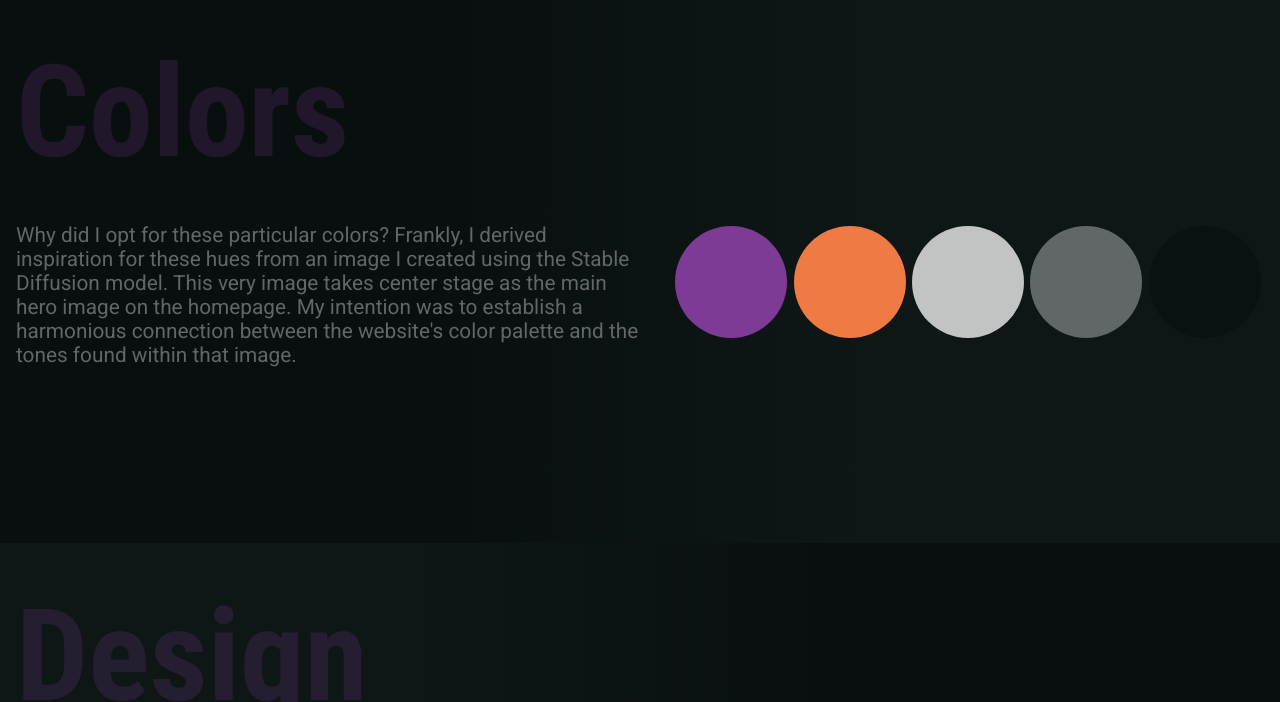
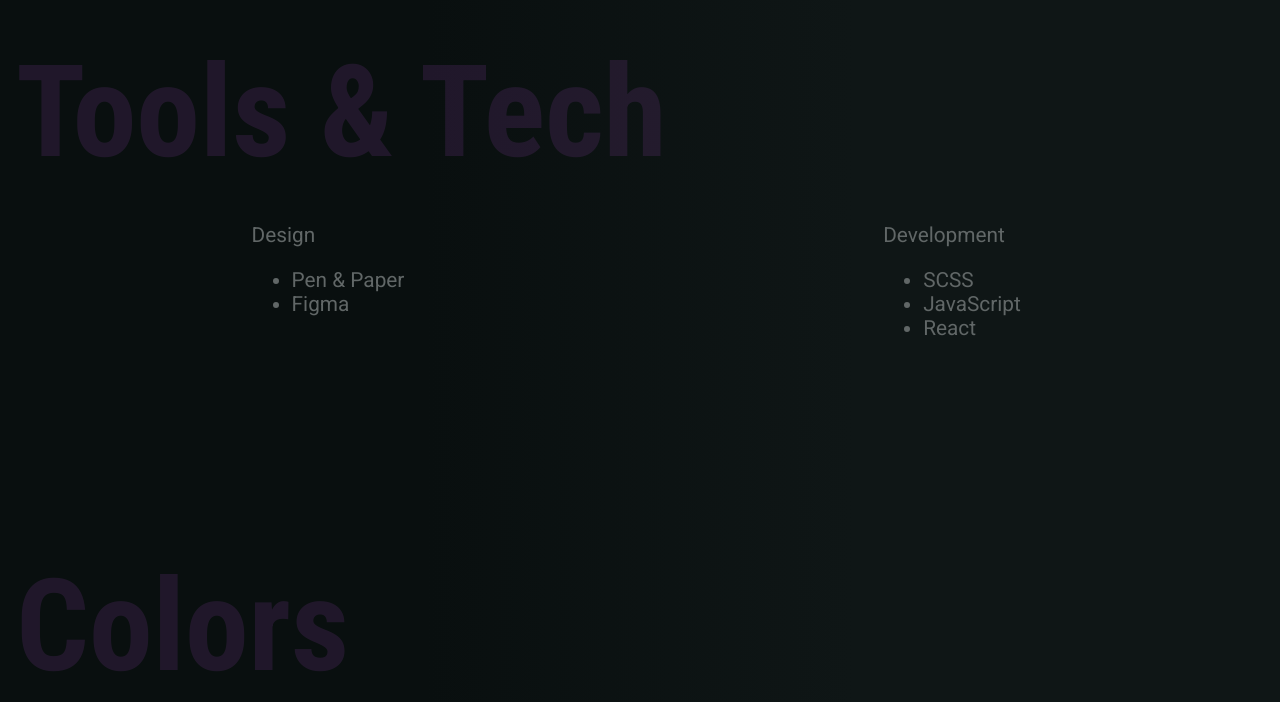
Before and after one commit to Gulshan1357/gulshan-portfolio-v2, a React (Vite) app: page /projectDetails/CurrentPortfolioWebsite in a window 1280 px wide. Shown: the part 1313-2015 px from the top of the page. Built offline with nearby package versions, Linux system fonts and the light colour scheme.

Commit message:
Add Tools & Tech section

```diff
--- a/src/ProjectDetail/ARTranscriptionandTranslation/ARTranscriptionandTranslation.jsx
+++ b/src/ProjectDetail/ARTranscriptionandTranslation/ARTranscriptionandTranslation.jsx
@@ -54,6 +54,21 @@ const ARTranscriptionandTranslation = () => {
               barriers. Leveraging advancements in Lightweight AR glasses and
               cloud-based Transcription and Translation services, our focus
               shifted to bridging this gap effectively.
+            </p>
+          </div>
+        </div>
+      </section>
+
+      <section className="container-full">
+        <div className="container">
+          <h1 className="faded-heading">Tools & Tech</h1>
+          <div className="content-offset">
+            <p>
+              Developement
+              <ul>
+                <li>Angular</li>
+                <li>Angular Material</li>
+              </ul>
             </p>
           </div>
         </div>
--- a/src/ProjectDetail/CurrentPortfolioWebsite/CurrentPortfolioWebsite.jsx
+++ b/src/ProjectDetail/CurrentPortfolioWebsite/CurrentPortfolioWebsite.jsx
@@ -63,6 +63,39 @@ const CurrentPortfolioWebsite = () => {
           </div>
         </div>
       </section>
+
+      <article className="container-half dev-phase">
+        <div className="container">
+          <h1 className="faded-heading">Tools & Tech</h1>
+          <div className="content-offset">
+            <div className="half-cols">
+              <div className="left-half">
+                <div className="left-half-text">
+                  <p>
+                    Design
+                    <ul>
+                      <li>Pen & Paper</li>
+                      <li>Figma</li>
+                    </ul>
+                  </p>
+                </div>
+              </div>
+              <div className="right-half">
+                <div className="right-half-text">
+                  <p>
+                    Development
+                    <ul>
+                      <li>SCSS</li>
+                      <li>JavaScript</li>
+                      <li>React</li>
+                    </ul>
+                  </p>
+                </div>
+              </div>
+            </div>
+          </div>
+        </div>
+      </article>
 
       <section className="development">
         <article className="container-half dev-phase">
--- a/src/ProjectDetail/FloorcanInsights/FloorcanInsights.jsx
+++ b/src/ProjectDetail/FloorcanInsights/FloorcanInsights.jsx
@@ -71,6 +71,39 @@ const FloorcanInsights = () => {
         </div>
       </section>
 
+      <article className="container-half dev-phase">
+        <div className="container">
+          <h1 className="faded-heading">Tools & Tech</h1>
+          <div className="content-offset">
+            <div className="half-cols">
+              <div className="left-half">
+                <div className="left-half-text">
+                  <p>
+                    Design
+                    <ul>
+                      <li>Pen & Paper</li>
+                      <li>Figma</li>
+                    </ul>
+                  </p>
+                </div>
+              </div>
+              <div className="right-half">
+                <div className="right-half-text">
+                  <p>
+                    Development
+                    <ul>
+                      <li>CSS</li>
+                      <li>JavaScript</li>
+                      <li>React</li>
+                    </ul>
+                  </p>
+                </div>
+              </div>
+            </div>
+          </div>
+        </div>
+      </article>
+
       <section className="container-full">
         <div className="container">
           <h1 className="faded-heading">Links</h1>
--- a/src/ProjectDetail/Hospitality/Hospitality.jsx
+++ b/src/ProjectDetail/Hospitality/Hospitality.jsx
@@ -58,6 +58,25 @@ const Hospitality = () => {
               allow employees to request and approve food and beverage
               requirements for office parties and is connected with their
               internal database so that they can login with their credentials.
+            </p>
+          </div>
+        </div>
+      </section>
+
+      <section className="container-full">
+        <div className="container">
+          <h1 className="faded-heading">Tools & Tech</h1>
+          <div className="content-offset">
+            <p>
+              Developement
+              <ul>
+                <li>ASP.NET</li>
+                <li>HTML, CSS, Bootstrap</li>
+                <li>Javascript, jQuery</li>
+                <li>C#</li>
+                <li>SQL Server Management Studio</li>
+                <li>Ajax</li>
+              </ul>
             </p>
           </div>
         </div>
--- a/src/ProjectDetail/ProjectDetails.scss
+++ b/src/ProjectDetail/ProjectDetails.scss
@@ -246,6 +246,13 @@
       grid-auto-flow: column;
       grid-auto-columns: 1fr;
 
+      .left-half {
+        .left-half-text {
+          margin: 0 auto;
+          width: fit-content;
+        }
+      }
+
       .right-half {
         .right-half-colors {
           justify-content: flex-end;
@@ -262,6 +269,11 @@
             object-fit: cover;
           }
         }
+
+        .right-half-text {
+          margin: 0 auto;
+          width: fit-content;
+        }
       }
     }
   }
```
